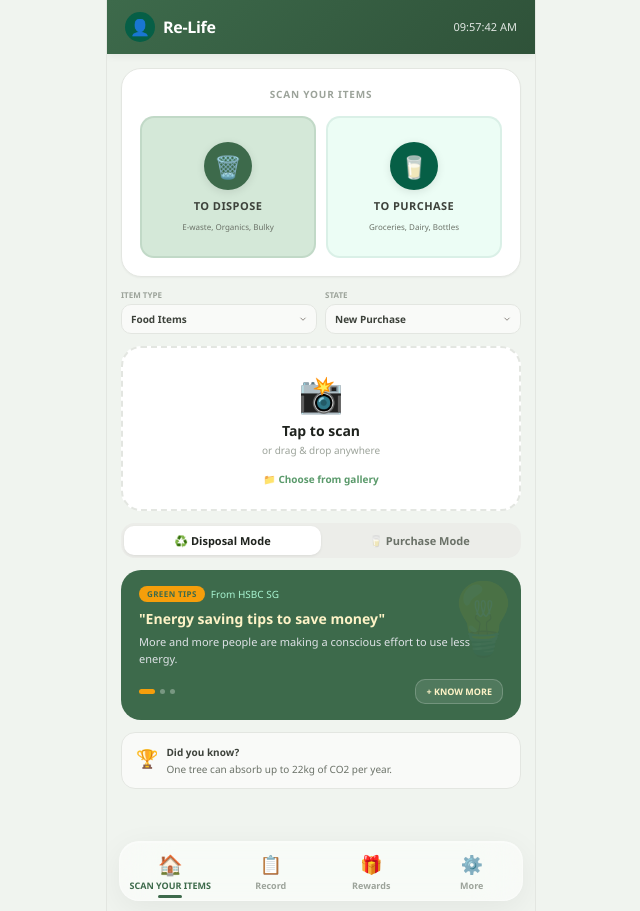
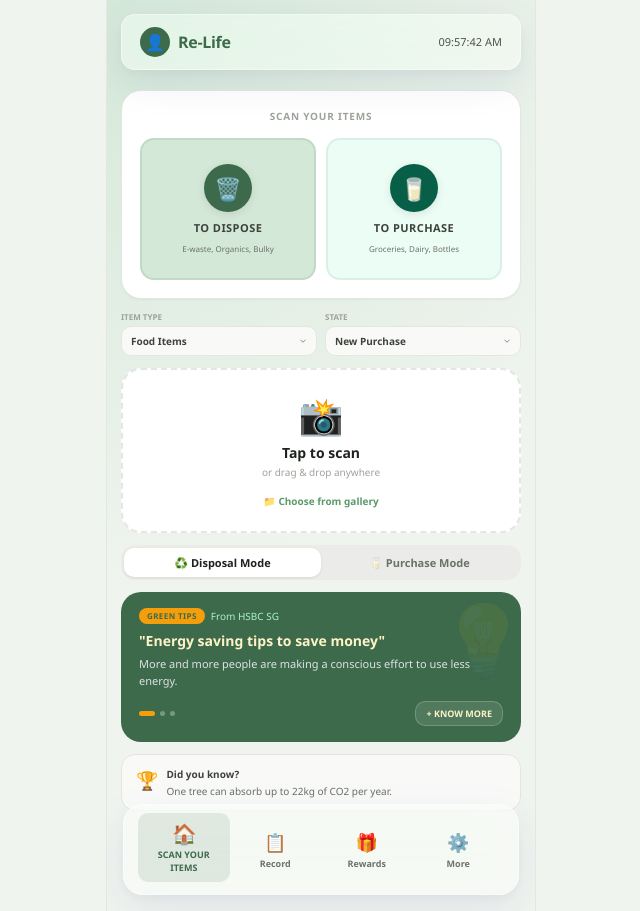
Before and after one commit to fawhfi/re-life, a FastAPI app: page / in a window 1280 px wide. Shown: the whole page, without its empty margins (319-959 px from the left). Run offline with FastAPI, Linux system fonts and the light colour scheme; some libraries are stand-ins or nearby versions.

Commit message:
merge: liquid glass drag engine, floating header/nav, glass variables from root

```diff
--- a/static/app.js
+++ b/static/app.js
@@ -248,6 +248,60 @@ function playBeep(type) {
 // 5. INITIALIZATION
 // ═══════════════════════════════════════════════════════════════════════
 
+// ═══════════════════════════════════════════════════════════════════════
+// LIQUID GLASS ELEMENT DRAG ENGINE
+// ═══════════════════════════════════════════════════════════════════════
+
+function makeElementDraggable(el) {
+    if (!el) return;
+
+    let offsetX = 0, offsetY = 0, initialX = 0, initialY = 0;
+
+    el.addEventListener('pointerdown', dragStart);
+
+    function dragStart(e) {
+        if (e.target.closest('button') || e.target.closest('select') || e.target.closest('input')) {
+            return;
+        }
+
+        e.preventDefault();
+        initialX = e.clientX - offsetX;
+        initialY = e.clientY - offsetY;
+
+        el.setPointerCapture(e.pointerId);
+
+        el.addEventListener('pointermove', dragging);
+        el.addEventListener('pointerup', dragEnd);
+        el.addEventListener('pointercancel', dragEnd);
+    }
+
+    function dragging(e) {
+        offsetX = e.clientX - initialX;
+        offsetY = e.clientY - initialY;
+
+        const appShell = el.closest('.app') || document.body;
+        const shellRect = appShell.getBoundingClientRect();
+        const elRect = el.getBoundingClientRect();
+
+        const minX = -el.offsetLeft;
+        const maxX = shellRect.width - el.offsetLeft - elRect.width;
+        const minY = -el.offsetTop;
+        const maxY = shellRect.height - el.offsetTop - elRect.height;
+
+        offsetX = Math.max(minX, Math.min(offsetX, maxX));
+        offsetY = Math.max(minY, Math.min(offsetY, maxY));
+
+        el.style.transform = `translate3d(${offsetX}px, ${offsetY}px, 0)`;
+    }
+
+    function dragEnd(e) {
+        el.releasePointerCapture(e.pointerId);
+        el.removeEventListener('pointermove', dragging);
+        el.removeEventListener('pointerup', dragEnd);
+        el.removeEventListener('pointercancel', dragEnd);
+    }
+}
+
 document.addEventListener('DOMContentLoaded', async () => {
     startClock();
     await initAccounts();
@@ -260,6 +314,12 @@ document.addEventListener('DOMContentLoaded', async () => {
     initTheme();
     updateAllLabels();
     updateHeaderUI();
+
+    // Bind draggable glass elements
+    const header = document.querySelector('.app-header');
+    makeElementDraggable(header);
+    const navBar = document.querySelector('nav.nav');
+    if (navBar) makeElementDraggable(navBar);
 });
 
 let cameraAvailable = false;
--- a/static/style.css
+++ b/static/style.css
@@ -14,6 +14,12 @@
 
 /* ── Config: Design Tokens ─────────────────────────────────────────── */
 :root {
+    /* Glass */
+    --glass-bg-light: rgba(255, 255, 255, 0.45);
+    --glass-bg-dark: rgba(31, 35, 30, 0.5);
+    --glass-border-light: rgba(255, 255, 255, 0.4);
+    --glass-border-dark: rgba(255, 255, 255, 0.08);
+    --glass-shadow: 0 12px 40px 0 rgba(31, 38, 135, 0.08), 0 4px 12px 0 rgba(0, 0, 0, 0.04);
     /* Palette */
     --color-primary:        #3d6a4b;
     --color-primary-hover:  #2f5239;
@@ -46,6 +52,13 @@
     --shadow-sm: 0 1px 2px rgba(0,0,0,0.04);
     --shadow-md: 0 2px 8px rgba(0,0,0,0.06);
     --shadow-lg: 0 4px 16px rgba(0,0,0,0.08);
+
+    --glass-bg-light: rgba(255, 255, 255, 0.45);
+    --glass-bg-dark: rgba(31, 35, 30, 0.5);
+    --glass-border-light: rgba(255, 255, 255, 0.4);
+    --glass-border-dark: rgba(255, 255, 255, 0.08);
+    --glass-shadow: 0 12px 40px 0 rgba(31, 38, 135, 0.08),
+                    0 4px 12px 0 rgba(0, 0, 0, 0.04);
 }
 
 /* ── Base ──────────────────────────────────────────────────────────── */
@@ -72,66 +85,64 @@ body {
     height: 100dvh;
     display: flex;
     flex-direction: column;
-    background: var(--color-bg);
-    position: relative;
     overflow: hidden;
+    position: relative;
+    background: radial-gradient(circle at top left, var(--color-primary-light) 0%, var(--color-bg) 60%);
 }
 
 /* ── Header ────────────────────────────────────────────────────────── */
 .app-header {
-    background: linear-gradient(135deg, var(--color-primary) 0%, var(--color-primary-hover) 100%);
-    color: var(--color-white);
+    position: absolute;
+    top: 14px;
+    left: 14px;
+    right: 14px;
+    width: calc(100% - 28px);
+    display: flex;
+    align-items: center;
+    justify-content: space-between;
     padding: 12px 18px;
-    display: flex;
-    align-items: center;
-    justify-content: space-between;
-    position: sticky;
-    top: 0;
-    z-index: 20;
-    box-shadow: var(--shadow-md);
-    backdrop-filter: blur(10px);
+    background: var(--glass-bg-light);
+    color: var(--color-gray-800);
+    border-radius: var(--radius-md);
+    border: 1px solid var(--glass-border-light);
+    box-shadow: var(--glass-shadow);
+    backdrop-filter: blur(20px) saturate(190%);
+    -webkit-backdrop-filter: blur(20px) saturate(190%);
+    z-index: 100;
+    cursor: grab;
+    user-select: none;
+    touch-action: none;
+    transition: box-shadow 0.2s, transform 0.1s ease-out;
+}
+
+.app-header:active {
+    cursor: grabbing;
+    box-shadow: 0 20px 50px 0 rgba(31, 38, 135, 0.15);
 }
 
 .header-left {
     display: flex;
     align-items: center;
     gap: 8px;
-}
-
-.header-avatar {
-    width: 30px;
-    height: 30px;
-    border-radius: 50%;
-    display: flex;
-    align-items: center;
-    justify-content: center;
-    font-size: 16px;
-    background: var(--color-emerald-800);
-    cursor: pointer;
-    transition: transform 0.15s;
-}
-
-.header-avatar:active {
-    transform: scale(0.9);
 }
 
 .header-title {
     font-size: 16px;
-    font-weight: 700;
+    font-weight: 800;
+    color: var(--color-primary);
     letter-spacing: -0.3px;
 }
 
-.header-time {
+.header-time, .header-user {
     font-size: 11px;
     font-weight: 500;
-    opacity: 0.85;
-    font-variant-numeric: tabular-nums;
+    color: var(--color-gray-700);
+    opacity: 0.9;
 }
 
 .header-user {
     font-size: 10px;
     font-weight: 600;
-    opacity: 0.8;
     cursor: pointer;
     max-width: 90px;
     overflow: hidden;
@@ -139,10 +150,29 @@ body {
     white-space: nowrap;
 }
 
+.header-avatar {
+    width: 30px;
+    height: 30px;
+    border-radius: 50%;
+    display: flex;
+    align-items: center;
+    justify-content: center;
+    font-size: 16px;
+    background: var(--color-primary);
+    color: white;
+    cursor: pointer;
+    transition: transform 0.15s;
+}
+
+.header-avatar:active {
+    transform: scale(0.9);
+}
+
 /* ── Main Content ───────────────────────────────────────────────────── */
 .main {
     flex: 1;
-    padding: 14px 14px 80px;
+    padding: 90px 14px 100px;
+    height: 100%;
     display: flex;
     flex-direction: column;
     gap: 12px;
@@ -1570,18 +1600,32 @@ body {
 
 /* ── Bottom Nav ────────────────────────────────────────────────────── */
 .nav {
-    display: flex;
-    background: rgba(255, 255, 255, 0.55);
-    backdrop-filter: blur(24px) saturate(180%);
-    -webkit-backdrop-filter: blur(24px) saturate(180%);
-    border: 1px solid rgba(255, 255, 255, 0.3);
+    position: absolute;
+    bottom: 16px;
+    left: 16px;
+    right: 16px;
+    width: calc(100% - 32px);
+    display: flex;
+    justify-content: space-around;
+    align-items: center;
+    background: var(--glass-bg-light);
     border-radius: var(--radius-lg);
-    margin: 0 12px 10px;
-    box-shadow: 0 8px 32px rgba(0, 0, 0, 0.06), 0 1px 0 rgba(255, 255, 255, 0.3) inset;
-    padding: 0;
-    position: relative;
-    z-index: 30;
+    border: 1px solid var(--glass-border-light);
+    box-shadow: var(--glass-shadow);
+    backdrop-filter: blur(20px) saturate(190%);
+    -webkit-backdrop-filter: blur(20px) saturate(190%);
+    padding: 10px 14px;
+    z-index: 100;
+    cursor: grab;
+    user-select: none;
+    touch-action: none;
+    transition: box-shadow 0.2s, transform 0.1s ease-out;
     animation: navFloat 0.5s ease;
+}
+
+.nav:active {
+    cursor: grabbing;
+    box-shadow: 0 20px 50px 0 rgba(31, 38, 135, 0.15);
 }
 
 @keyframes navFloat {
@@ -1595,14 +1639,15 @@ body {
     flex-direction: column;
     align-items: center;
     gap: 3px;
-    padding: 10px 0 8px;
+    padding: 8px 12px;
     font-size: 9px;
     font-weight: 600;
-    color: var(--color-gray-400);
+    color: var(--color-gray-500);
     border: none;
-    background: none;
+    background: transparent;
+    border-radius: var(--radius-sm);
     cursor: pointer;
-    transition: color 0.2s, transform 0.15s;
+    transition: all 0.25s cubic-bezier(0.4, 0, 0.2, 1);
     font-family: inherit;
     position: relative;
 }
@@ -1611,21 +1656,11 @@ body {
     transform: scale(0.95);
 }
 
-.nav-btn.is-active {
+.nav-btn.is-active, .nav-btn:hover {
+    background: rgba(61, 106, 75, 0.12);
     color: var(--color-primary);
-    font-weight: 700;
-}
-
-.nav-btn.is-active::after {
-    content: '';
-    position: absolute;
-    bottom: 2px;
-    left: 50%;
-    transform: translateX(-50%);
-    width: 24px;
-    height: 3px;
-    background: var(--color-primary);
-    border-radius: 99px;
+    transform: translateY(-2px);
+    font-weight: 700;
 }
 
 .nav-btn-icon {
```
Also changed, not shown: other parts of static/style.css (+21 -10 lines).
